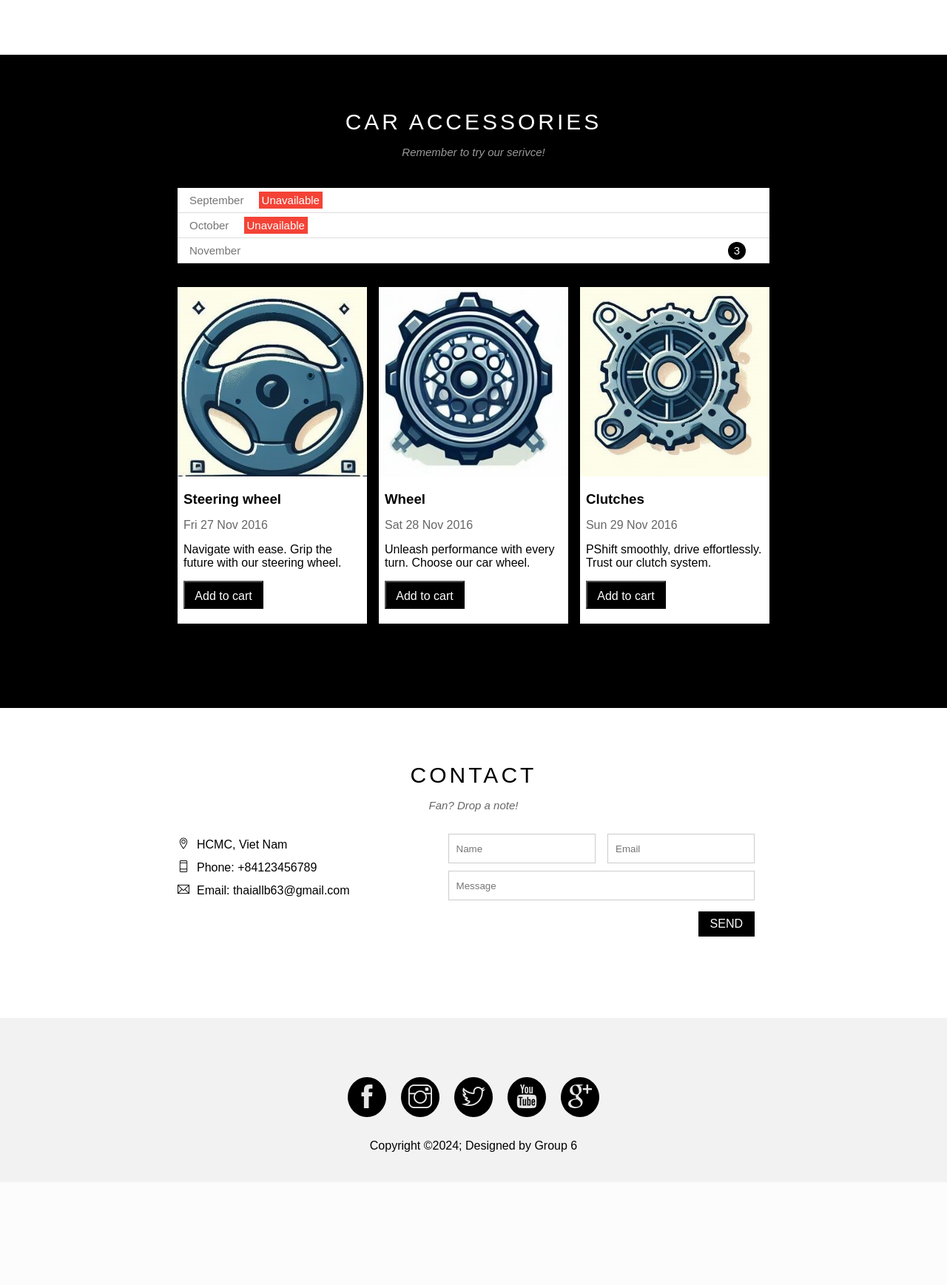
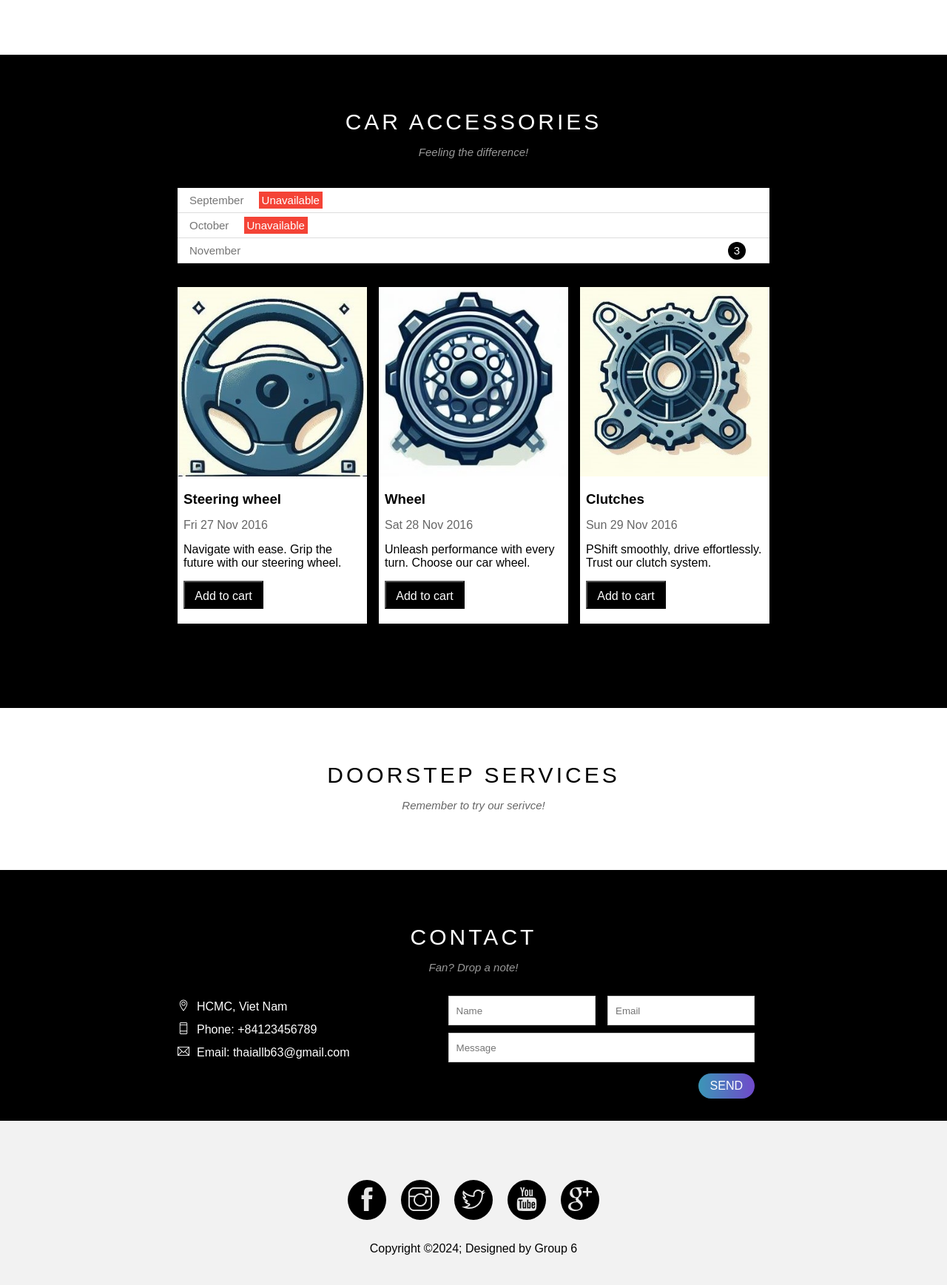
Before and after one commit to qthais/project-PDM, a PHP site: page /AutoWorkshop.html in a window 1280 px wide. Shown: the part 1308-3045 px from the top of the page at 74% size. Before the commit the page ends 2865 px from the top, so only its background shows below. Run offline with PHP 8.4, Linux system fonts and the light colour scheme.

Commit message:
Change background

```diff
--- a/AutoWorkshop.html
+++ b/AutoWorkshop.html
@@ -96,7 +96,7 @@
             <div id="tour" class="tour-section">
                 <div class="content-section">
                     <h2 class="section-heading text-white">CAR ACCESSORIES</h2>
-                    <div class="section-sub-heading text-white">Remember to try our serivce!</div>
+                    <div class="section-sub-heading text-white">Feeling the difference!</div>
                     <ul class="ticket-list">
                         <li>September <span class="sold-out">Unavailable</span></li>
                         <li>October <span class="sold-out">Unavailable</span></li>
@@ -133,10 +133,14 @@
                         <div class="clear"></div>
                     </div>
                 </div>
-
             </div>
-
-            <form action="">
+            <div class="doorstep-services">
+                <div class="content-section ">
+                    <h2 class="section-heading">DOORSTEP SERVICES</h2>
+                    <div class="section-sub-heading">Remember to try our serivce!</div>
+                </div>
+            </div>
+            <form class="contact-form text-white" action="">
                 <div id="contact" class="contact-section content-section">
                     <h2 class="section-heading">CONTACT</h2>
                     <div class="section-sub-heading">Fan? Drop a note!</div>
--- a/assets/css/Autoworkshop.css
+++ b/assets/css/Autoworkshop.css
@@ -313,8 +313,12 @@ html{
     font-size: 20px;
 }
 
+.contact-form{
+    background-color: #000;
+}
+
 .contact-section{
-    margin-bottom: 80px;
+    padding: 80px;
 }
 .contact-content{
     height: 120px;
@@ -367,21 +371,75 @@ html{
     padding: 8px 16px;
     float: right;
     margin-right: 20px;
-    background-color: #000;
+    background: linear-gradient(to right, #3b96b6, #7049cb);
     color: white;
     text-transform: uppercase;
     font-size: 16px;
     border: none;
     cursor: pointer;
+    border-radius: 20px;
 }
 
 .send-button:hover{
-    background-color: #ccc;
+    background: linear-gradient(to right, #dae2bb, #96e29b);
     color: #000;
 }
-#footer{
 
+/* Service slider */
+.doorstep-services{
 }
+
+/* footer */
+.footer {
+    padding: 0;
+    margin: 0;
+    box-sizing: border-box;
+}
+
+footer {
+    background-color: #f2f2f2;
+}
+
+.footerContainer {
+    width: 100%;
+    padding: 70px 30px 20px;
+}
+
+.icons {
+    display: flex;
+    justify-content: center;
+}
+
+.icons a{
+    text-decoration: none;
+    padding: 10px;
+    background-color: black;
+    margin: 10px;
+    border-radius: 50%;
+}
+
+.icons a i{
+    font-size: 2em;
+    color: white;
+    opacity: 0.9;
+}
+
+.icons a:hover{
+    background-color: white;
+    transition: 0.5s;
+}
+
+.icons a:hover i{
+    color: black;
+    transition: 0.5s;
+}
+
+.footerBottom {
+    background-color: #f2f2f2;
+    padding: 20px;
+    text-align: center;
+}
+
 /* buy modal */
 .modal{
     position: fixed;
```
Also changed, not shown: other parts of assets/css/Autoworkshop.css (+3 -53 lines).
